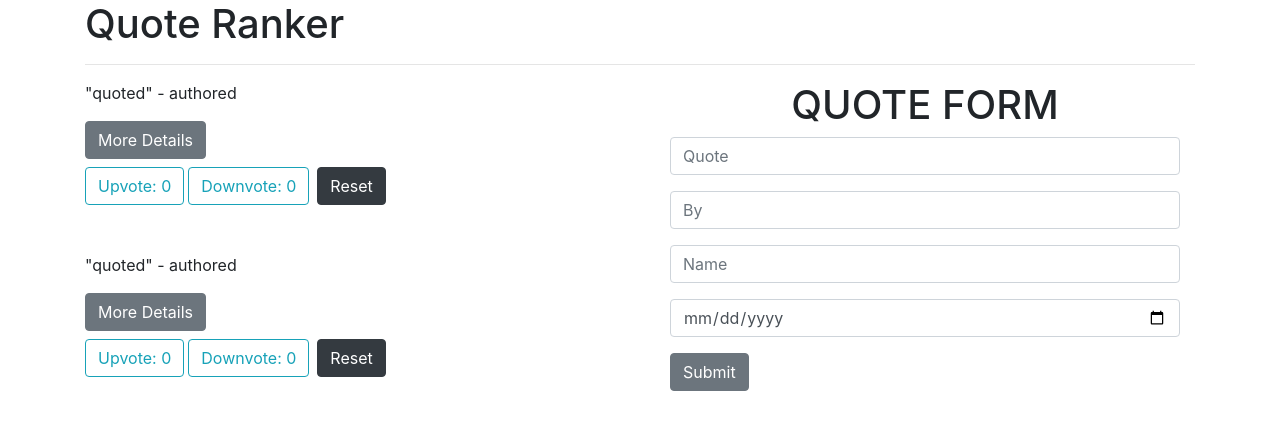
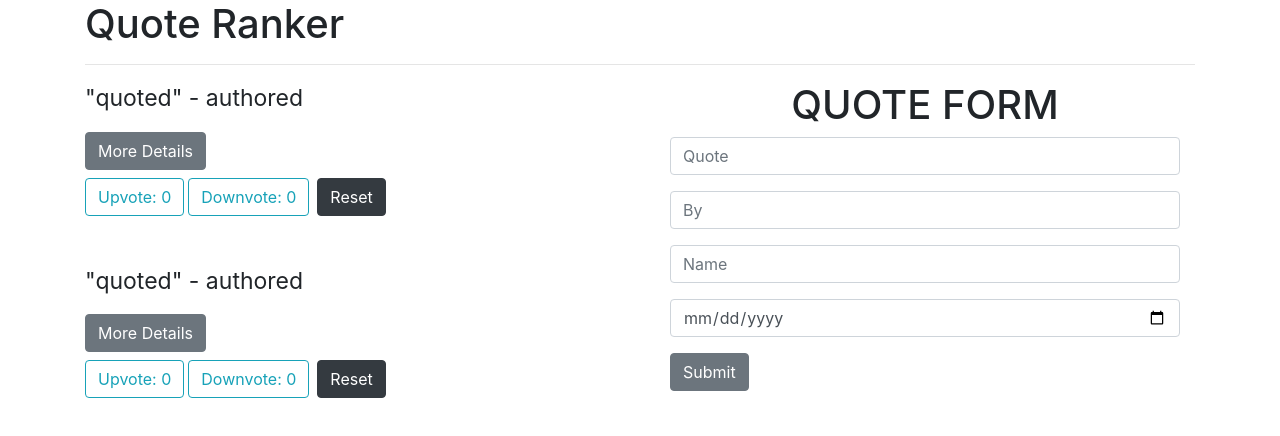
Before and after one commit to melissa-koi/QuotesAngular, an Angular app: page / in a window 1280 px wide. Shown: the top 436 px of the page. Built offline with nearby package versions, Linux system fonts and the light colour scheme.

Commit message:
change font size

```diff
--- a/src/app/quotes/quotes.component.scss
+++ b/src/app/quotes/quotes.component.scss
@@ -0,0 +1,3 @@
+p{
+    font-size: 23px;
+}
```
